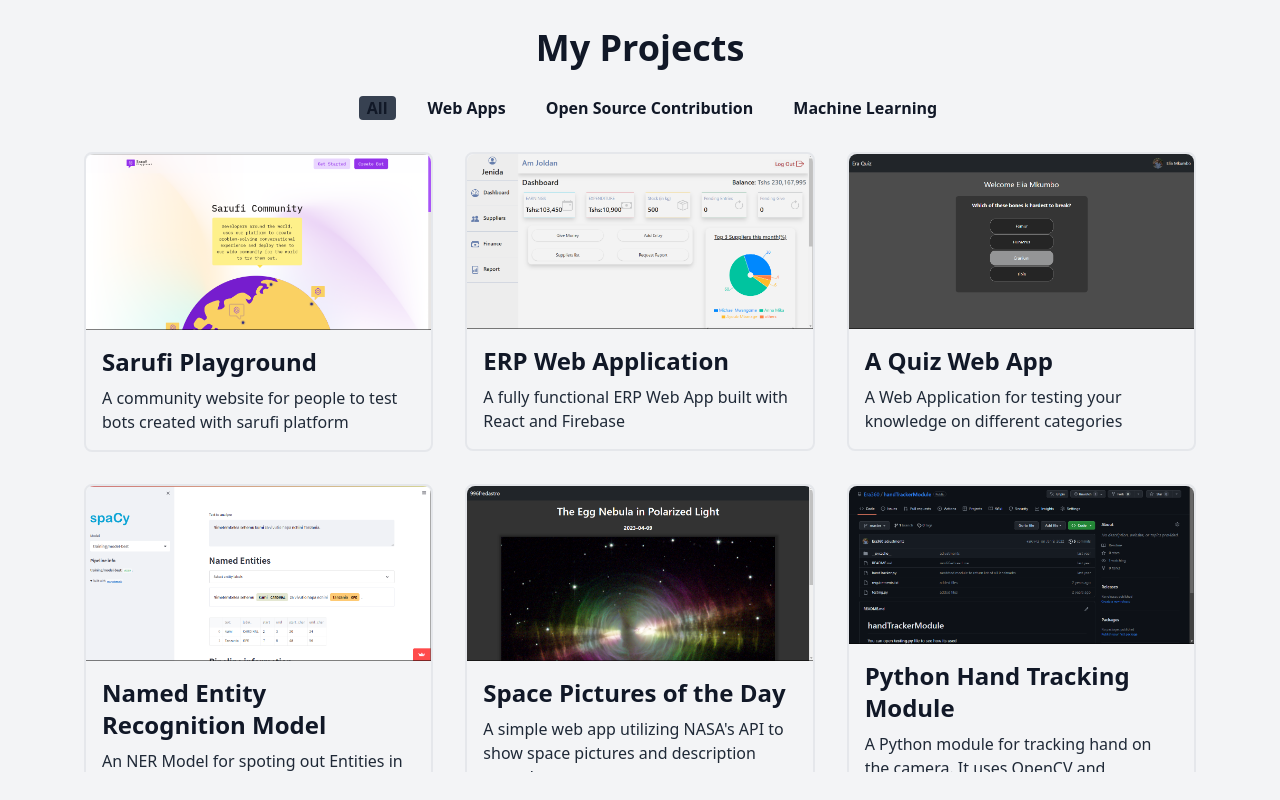
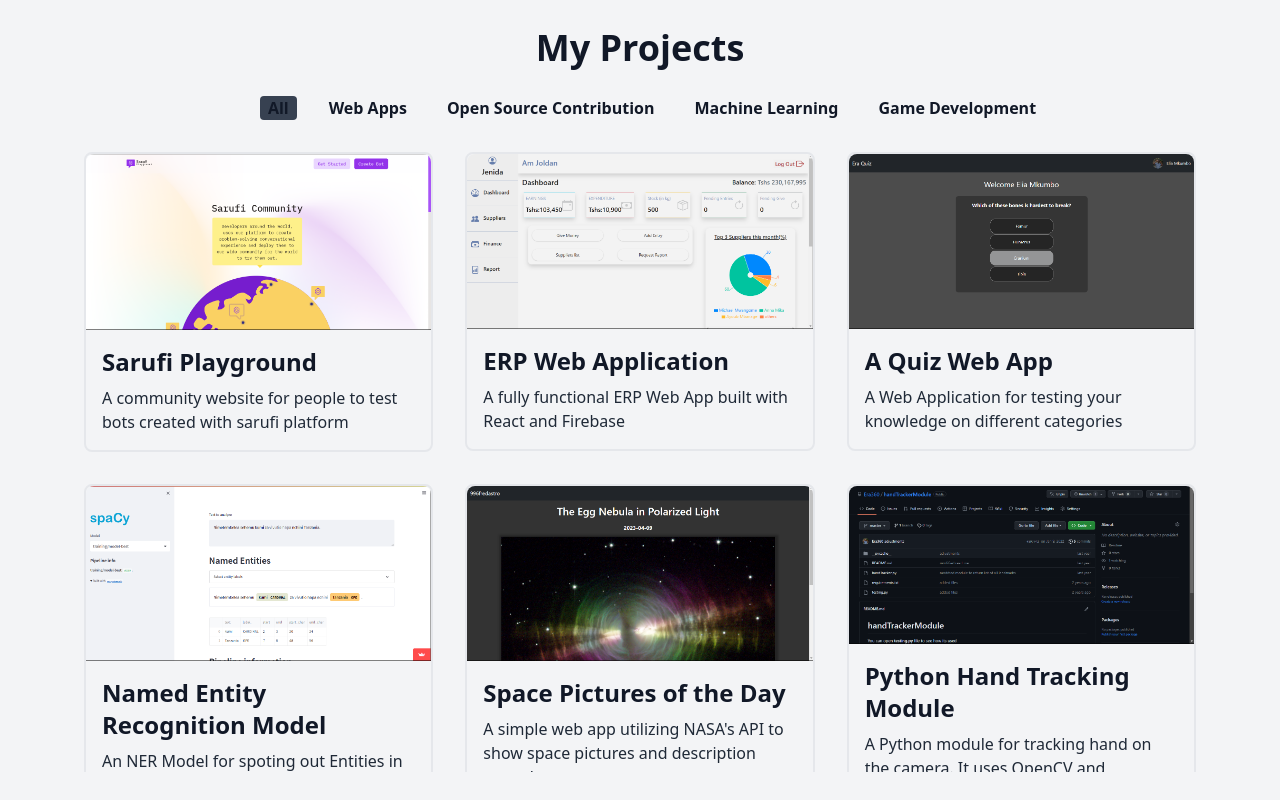
Before and after one commit to Era360/personal-website, a Next.js app: page /projects in a window 1280 px wide. Built offline with nearby package versions, Linux system fonts and the light colour scheme.

Commit message:
added game development category

```diff
--- a/pages/projects.tsx
+++ b/pages/projects.tsx
@@ -8,7 +8,7 @@ type ProjectsType = {
     description: string,
     image: string,
     link: string,
-    category: "web" | "ml" | "open_source"
+    category: "web" | "ml" | "open_source" | "game_dev"
 }
 
 const projects: ProjectsType[] = [{
@@ -68,10 +68,16 @@ const projects: ProjectsType[] = [{
     category: "open_source"
 }
 ]
+
 function Projects() {
     const [active_filter, setactive_filter] = useState<string>("all")
     const [to_show_data, setto_show_data] = useState<ProjectsType[]>([...projects])
-    const filters: Array<{ id: string, title: string }> = [{ id: "web", title: "Web Apps" }, { id: "open_source", title: "Open Source Contribution" }, { id: "ml", title: "Machine Learning" }]
+    const filters: Array<{ id: string, title: string }> = [
+        { id: "web", title: "Web Apps" },
+        { id: "open_source", title: "Open Source Contribution" },
+        { id: "ml", title: "Machine Learning" },
+        { id: "game_dev", title: "Game Development  " }
+    ]
 
     useEffect(() => {
         if (active_filter === "all") setto_show_data(projects)
```
